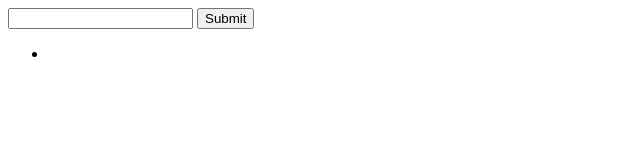
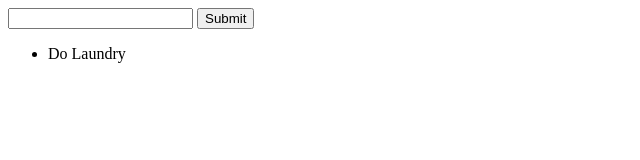
Before and after one commit to BryanOrih/-ToDo-Lab, a plain HTML site: page index.html in a window 1280 px wide. Shown: the full height of the page, 0-640 px from the left. Drawn offline with Linux system fonts and the light colour scheme.

Commit message:
updating

```diff
--- a/index.html
+++ b/index.html
@@ -14,7 +14,6 @@
         <button type="submit">Submit</button>
     </form>
     <ul>
-        <li></li>
     </ul>
 </body>
 </html>
--- a/index.js
+++ b/index.js
@@ -1,31 +1,60 @@
 const form = document.querySelector("form")
+const ul = document.querySelector('ul')
 
 class TodoItem{
-    constructor(id, text, isCompleted, element){
+    constructor(id, text, isCompleted){
         this.id = id;
         this.text = text.textContent;
         this.isCompleted = isCompleted
-        this.element = element
+        this.element = this.createDOMElement();
     }
     createDOMElement(){
-        let newTodoElement = document.createElement('div');
-        newTodoElement.classList.add("todo");
-        let todoInput = document.createElement('input');
-        todoInput.type = "checkbox";
-        todoInput.classList.add('todo-checkbox')
-        newTodoElement.appendChild(todoInput)
+
+        const li = document.createElement('li');
+        //SECTION - CREATES THE CHECKBOX AND MAKES IT RELATED TO THE ISCOMPLETE VARIABLE
+        const checkbox = document.createElement('input');
+        checkbox.type = 'checkbox';
+        checkbox.checked = this.isCompleted;
+        //REVIEW - ASSUMING THAT IT SHOULD LINK TO UPDATE DOM IF CLICKED
+        checkbox.addEventListener('click', () => {
+          this.isCompleted = !this.isCompleted;
+          this.updateDOMElement();
+        });
+        //SECTION - PUTS CHECKBOX INSIDE LIST
+        li.appendChild(checkbox);
+        //SECTION -
+        const label = document.createElement('label');
+        label.textContent = this.text;
+        li.appendChild(label);
+        //SECTION - CREATE BUTTON
+        const deleteButton = document.createElement('button');
+        deleteButton.textContent = 'Delete';
+        //
+        deleteButton.addEventListener('click', () => {
+
+        });
+        li.appendChild(deleteButton);
+
+        return li;
     }
     updateDOMElement(){
+
+        const checkbox = this.element.querySelector('input[type="checkbox"]');
+        checkbox.checked = this.isCompleted;
+        const label = this.element.querySelector('label');
+        label.textContent = this.text;
 
     }
 }
 class TodoList{
-    constructor(items, element){
-        this.items = items;
+    constructor(element){
+        this.items = [];
         this.element = element;
     }
-    static add(text){
-
+    add(text){
+        let newToDo = new TodoItem(Math.random(), text, false)
+        this.items.push(newToDo)
+        this.element.innerHTML += `<li>${text}</li>`
     }
     remove(id){
 
@@ -35,6 +64,12 @@ class TodoList{
     }
 }
 
+// list.appendChild(TodoItem.createDOMElement())
+let homeToDo = new TodoList(ul)
+
+homeToDo.add("Do Laundry")
+
+
 form.addEventListener('submit', (e) =>{
     e.preventDefault()
     let input = form[0].value
```
